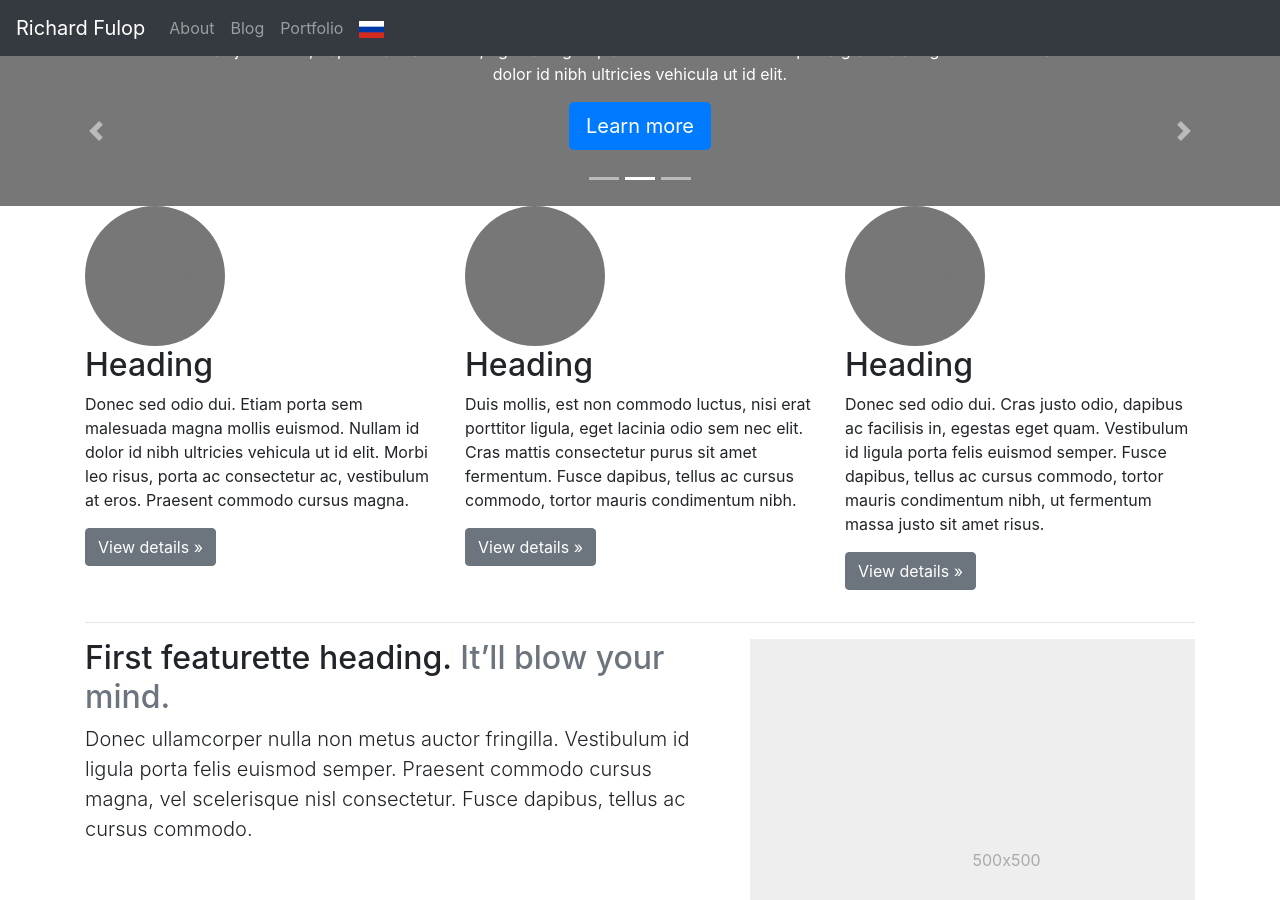
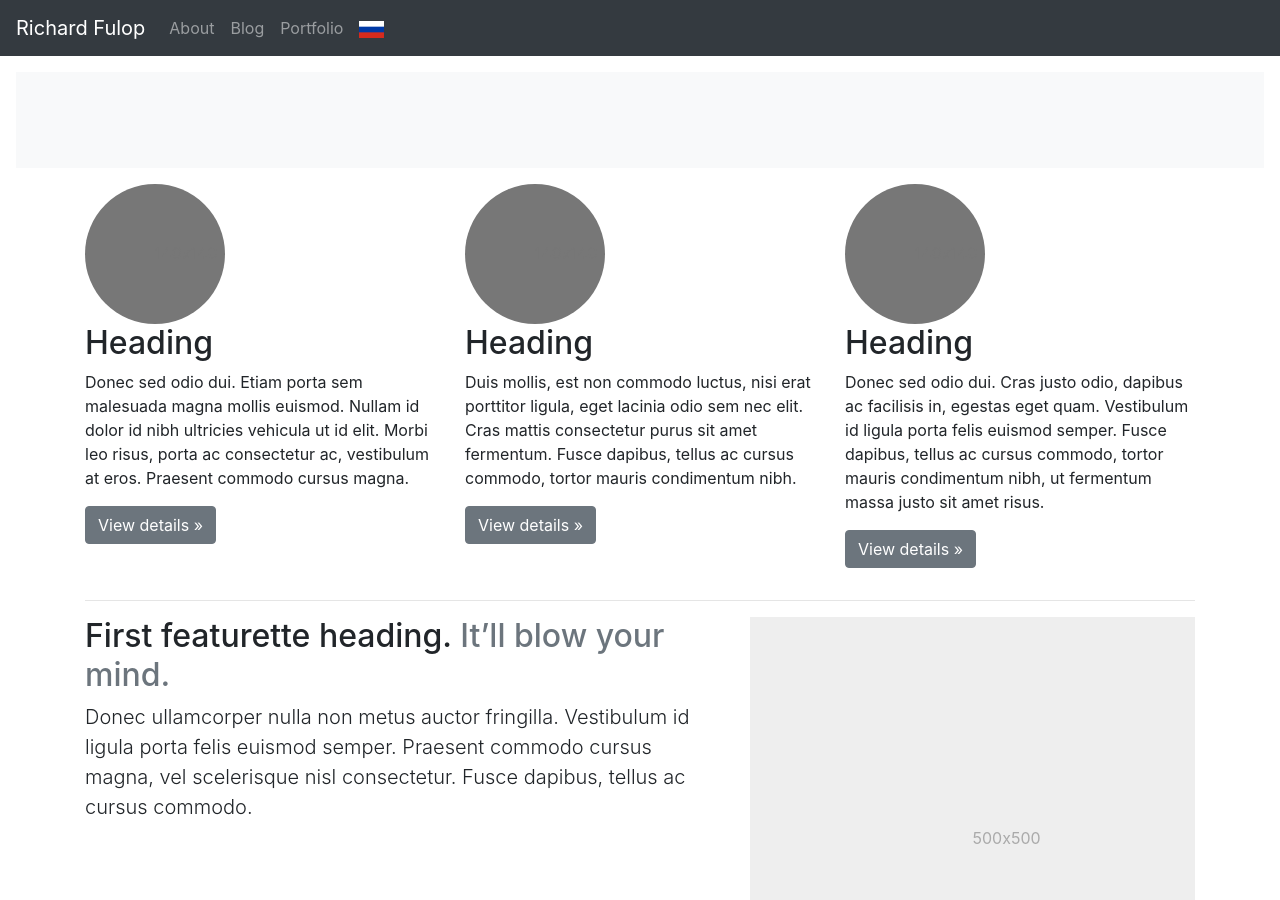
Before and after one commit to richiebful/richiebful.github.io, a Jekyll site: the page built from index.html, in a window 1280 px wide and 900 px high. Built offline with Jekyll 4.4.1, drawn with Linux system fonts in a browser that asks for light colours.

Commit message:
Try to replace carousel with something simpler

```diff
--- a/index.html
+++ b/index.html
@@ -2,52 +2,8 @@
 layout: default
 ---
 
-<div id="myCarousel" class="carousel slide" data-ride="carousel">
-        <ol class="carousel-indicators">
-          <li data-target="#myCarousel" data-slide-to="0" class="active"></li>
-          <li data-target="#myCarousel" data-slide-to="1"></li>
-          <li data-target="#myCarousel" data-slide-to="2"></li>
-        </ol>
-        <div class="carousel-inner">
-          <div class="carousel-item active">
-            <svg class="bd-placeholder-img" width="100%" height="100%" xmlns="http://www.w3.org/2000/svg" preserveAspectRatio="xMidYMid slice" focusable="false" role="img"><rect width="100%" height="100%" fill="#777"/></svg>
-            <div class="container">
-              <div class="carousel-caption text-left">
-                <h1>Example headline.</h1>
-                <p>Cras justo odio, dapibus ac facilisis in, egestas eget quam. Donec id elit non mi porta gravida at eget metus. Nullam id dolor id nibh ultricies vehicula ut id elit.</p>
-                <p><a class="btn btn-lg btn-primary" href="#" role="button">Sign up today</a></p>
-              </div>
-            </div>
-          </div>
-          <div class="carousel-item">
-            <svg class="bd-placeholder-img" width="100%" height="100%" xmlns="http://www.w3.org/2000/svg" preserveAspectRatio="xMidYMid slice" focusable="false" role="img"><rect width="100%" height="100%" fill="#777"/></svg>
-            <div class="container">
-              <div class="carousel-caption">
-                <h1>Another example headline.</h1>
-                <p>Cras justo odio, dapibus ac facilisis in, egestas eget quam. Donec id elit non mi porta gravida at eget metus. Nullam id dolor id nibh ultricies vehicula ut id elit.</p>
-                <p><a class="btn btn-lg btn-primary" href="#" role="button">Learn more</a></p>
-              </div>
-            </div>
-          </div>
-          <div class="carousel-item">
-            <svg class="bd-placeholder-img" width="100%" height="100%" xmlns="http://www.w3.org/2000/svg" preserveAspectRatio="xMidYMid slice" focusable="false" role="img"><rect width="100%" height="100%" fill="#777"/></svg>
-            <div class="container">
-              <div class="carousel-caption text-right">
-                <h1>One more for good measure.</h1>
-                <p>Cras justo odio, dapibus ac facilisis in, egestas eget quam. Donec id elit non mi porta gravida at eget metus. Nullam id dolor id nibh ultricies vehicula ut id elit.</p>
-                <p><a class="btn btn-lg btn-primary" href="#" role="button">Browse gallery</a></p>
-              </div>
-            </div>
-          </div>
-        </div>
-        <a class="carousel-control-prev" href="#myCarousel" role="button" data-slide="prev">
-          <span class="carousel-control-prev-icon" aria-hidden="true"></span>
-          <span class="sr-only">Previous</span>
-        </a>
-        <a class="carousel-control-next" href="#myCarousel" role="button" data-slide="next">
-          <span class="carousel-control-next-icon" aria-hidden="true"></span>
-          <span class="sr-only">Next</span>
-        </a>
+<div class="position-relative overflow-hidden p-3 p-md-5 m-md-3 text-center bg-light">
+
 </div>
 
 
@@ -60,21 +16,38 @@ layout: default
   <!-- Three columns of text below the carousel -->
   <div class="row">
     <div class="col-lg-4">
-            <svg class="bd-placeholder-img rounded-circle" width="140" height="140" xmlns="http://www.w3.org/2000/svg" preserveAspectRatio="xMidYMid slice" focusable="false" role="img" aria-label="Placeholder: 140x140"><title>Placeholder</title><rect width="100%" height="100%" fill="#777"/><text x="50%" y="50%" fill="#777" dy=".3em">140x140</text></svg>
+      <svg class="bd-placeholder-img rounded-circle" width="140" height="140" xmlns="http://www.w3.org/2000/svg"
+        preserveAspectRatio="xMidYMid slice" focusable="false" role="img" aria-label="Placeholder: 140x140">
+        <title>Placeholder</title>
+        <rect width="100%" height="100%" fill="#777" /><text x="50%" y="50%" fill="#777" dy=".3em">140x140</text>
+      </svg>
       <h2>Heading</h2>
-            <p>Donec sed odio dui. Etiam porta sem malesuada magna mollis euismod. Nullam id dolor id nibh ultricies vehicula ut id elit. Morbi leo risus, porta ac consectetur ac, vestibulum at eros. Praesent commodo cursus magna.</p>
+      <p>Donec sed odio dui. Etiam porta sem malesuada magna mollis euismod. Nullam id dolor id nibh ultricies vehicula
+        ut id elit. Morbi leo risus, porta ac consectetur ac, vestibulum at eros. Praesent commodo cursus magna.</p>
       <p><a class="btn btn-secondary" href="#" role="button">View details &raquo;</a></p>
     </div><!-- /.col-lg-4 -->
     <div class="col-lg-4">
-            <svg class="bd-placeholder-img rounded-circle" width="140" height="140" xmlns="http://www.w3.org/2000/svg" preserveAspectRatio="xMidYMid slice" focusable="false" role="img" aria-label="Placeholder: 140x140"><title>Placeholder</title><rect width="100%" height="100%" fill="#777"/><text x="50%" y="50%" fill="#777" dy=".3em">140x140</text></svg>
+      <svg class="bd-placeholder-img rounded-circle" width="140" height="140" xmlns="http://www.w3.org/2000/svg"
+        preserveAspectRatio="xMidYMid slice" focusable="false" role="img" aria-label="Placeholder: 140x140">
+        <title>Placeholder</title>
+        <rect width="100%" height="100%" fill="#777" /><text x="50%" y="50%" fill="#777" dy=".3em">140x140</text>
+      </svg>
       <h2>Heading</h2>
-            <p>Duis mollis, est non commodo luctus, nisi erat porttitor ligula, eget lacinia odio sem nec elit. Cras mattis consectetur purus sit amet fermentum. Fusce dapibus, tellus ac cursus commodo, tortor mauris condimentum nibh.</p>
+      <p>Duis mollis, est non commodo luctus, nisi erat porttitor ligula, eget lacinia odio sem nec elit. Cras mattis
+        consectetur purus sit amet fermentum. Fusce dapibus, tellus ac cursus commodo, tortor mauris condimentum nibh.
+      </p>
       <p><a class="btn btn-secondary" href="#" role="button">View details &raquo;</a></p>
     </div><!-- /.col-lg-4 -->
     <div class="col-lg-4">
-            <svg class="bd-placeholder-img rounded-circle" width="140" height="140" xmlns="http://www.w3.org/2000/svg" preserveAspectRatio="xMidYMid slice" focusable="false" role="img" aria-label="Placeholder: 140x140"><title>Placeholder</title><rect width="100%" height="100%" fill="#777"/><text x="50%" y="50%" fill="#777" dy=".3em">140x140</text></svg>
+      <svg class="bd-placeholder-img rounded-circle" width="140" height="140" xmlns="http://www.w3.org/2000/svg"
+        preserveAspectRatio="xMidYMid slice" focusable="false" role="img" aria-label="Placeholder: 140x140">
+        <title>Placeholder</title>
+        <rect width="100%" height="100%" fill="#777" /><text x="50%" y="50%" fill="#777" dy=".3em">140x140</text>
+      </svg>
       <h2>Heading</h2>
-            <p>Donec sed odio dui. Cras justo odio, dapibus ac facilisis in, egestas eget quam. Vestibulum id ligula porta felis euismod semper. Fusce dapibus, tellus ac cursus commodo, tortor mauris condimentum nibh, ut fermentum massa justo sit amet risus.</p>
+      <p>Donec sed odio dui. Cras justo odio, dapibus ac facilisis in, egestas eget quam. Vestibulum id ligula porta
+        felis euismod semper. Fusce dapibus, tellus ac cursus commodo, tortor mauris condimentum nibh, ut fermentum
+        massa justo sit amet risus.</p>
       <p><a class="btn btn-secondary" href="#" role="button">View details &raquo;</a></p>
     </div><!-- /.col-lg-4 -->
   </div><!-- /.row -->
@@ -86,11 +59,19 @@ layout: default
 
   <div class="row featurette">
     <div class="col-md-7">
-            <h2 class="featurette-heading">First featurette heading. <span class="text-muted">It’ll blow your mind.</span></h2>
-            <p class="lead">Donec ullamcorper nulla non metus auctor fringilla. Vestibulum id ligula porta felis euismod semper. Praesent commodo cursus magna, vel scelerisque nisl consectetur. Fusce dapibus, tellus ac cursus commodo.</p>
+      <h2 class="featurette-heading">First featurette heading. <span class="text-muted">It’ll blow your mind.</span>
+      </h2>
+      <p class="lead">Donec ullamcorper nulla non metus auctor fringilla. Vestibulum id ligula porta felis euismod
+        semper. Praesent commodo cursus magna, vel scelerisque nisl consectetur. Fusce dapibus, tellus ac cursus
+        commodo.</p>
     </div>
     <div class="col-md-5">
-            <svg class="bd-placeholder-img bd-placeholder-img-lg featurette-image img-fluid mx-auto" width="500" height="500" xmlns="http://www.w3.org/2000/svg" preserveAspectRatio="xMidYMid slice" focusable="false" role="img" aria-label="Placeholder: 500x500"><title>Placeholder</title><rect width="100%" height="100%" fill="#eee"/><text x="50%" y="50%" fill="#aaa" dy=".3em">500x500</text></svg>
+      <svg class="bd-placeholder-img bd-placeholder-img-lg featurette-image img-fluid mx-auto" width="500" height="500"
+        xmlns="http://www.w3.org/2000/svg" preserveAspectRatio="xMidYMid slice" focusable="false" role="img"
+        aria-label="Placeholder: 500x500">
+        <title>Placeholder</title>
+        <rect width="100%" height="100%" fill="#eee" /><text x="50%" y="50%" fill="#aaa" dy=".3em">500x500</text>
+      </svg>
     </div>
   </div>
 
@@ -99,10 +80,17 @@ layout: default
   <div class="row featurette">
     <div class="col-md-7 order-md-2">
       <h2 class="featurette-heading">Oh yeah, it’s that good. <span class="text-muted">See for yourself.</span></h2>
-            <p class="lead">Donec ullamcorper nulla non metus auctor fringilla. Vestibulum id ligula porta felis euismod semper. Praesent commodo cursus magna, vel scelerisque nisl consectetur. Fusce dapibus, tellus ac cursus commodo.</p>
+      <p class="lead">Donec ullamcorper nulla non metus auctor fringilla. Vestibulum id ligula porta felis euismod
+        semper. Praesent commodo cursus magna, vel scelerisque nisl consectetur. Fusce dapibus, tellus ac cursus
+        commodo.</p>
     </div>
     <div class="col-md-5 order-md-1">
-            <svg class="bd-placeholder-img bd-placeholder-img-lg featurette-image img-fluid mx-auto" width="500" height="500" xmlns="http://www.w3.org/2000/svg" preserveAspectRatio="xMidYMid slice" focusable="false" role="img" aria-label="Placeholder: 500x500"><title>Placeholder</title><rect width="100%" height="100%" fill="#eee"/><text x="50%" y="50%" fill="#aaa" dy=".3em">500x500</text></svg>
+      <svg class="bd-placeholder-img bd-placeholder-img-lg featurette-image img-fluid mx-auto" width="500" height="500"
+        xmlns="http://www.w3.org/2000/svg" preserveAspectRatio="xMidYMid slice" focusable="false" role="img"
+        aria-label="Placeholder: 500x500">
+        <title>Placeholder</title>
+        <rect width="100%" height="100%" fill="#eee" /><text x="50%" y="50%" fill="#aaa" dy=".3em">500x500</text>
+      </svg>
     </div>
   </div>
 
@@ -111,10 +99,17 @@ layout: default
   <div class="row featurette">
     <div class="col-md-7">
       <h2 class="featurette-heading">And lastly, this one. <span class="text-muted">Checkmate.</span></h2>
-            <p class="lead">Donec ullamcorper nulla non metus auctor fringilla. Vestibulum id ligula porta felis euismod semper. Praesent commodo cursus magna, vel scelerisque nisl consectetur. Fusce dapibus, tellus ac cursus commodo.</p>
+      <p class="lead">Donec ullamcorper nulla non metus auctor fringilla. Vestibulum id ligula porta felis euismod
+        semper. Praesent commodo cursus magna, vel scelerisque nisl consectetur. Fusce dapibus, tellus ac cursus
+        commodo.</p>
     </div>
     <div class="col-md-5">
-            <svg class="bd-placeholder-img bd-placeholder-img-lg featurette-image img-fluid mx-auto" width="500" height="500" xmlns="http://www.w3.org/2000/svg" preserveAspectRatio="xMidYMid slice" focusable="false" role="img" aria-label="Placeholder: 500x500"><title>Placeholder</title><rect width="100%" height="100%" fill="#eee"/><text x="50%" y="50%" fill="#aaa" dy=".3em">500x500</text></svg>
+      <svg class="bd-placeholder-img bd-placeholder-img-lg featurette-image img-fluid mx-auto" width="500" height="500"
+        xmlns="http://www.w3.org/2000/svg" preserveAspectRatio="xMidYMid slice" focusable="false" role="img"
+        aria-label="Placeholder: 500x500">
+        <title>Placeholder</title>
+        <rect width="100%" height="100%" fill="#eee" /><text x="50%" y="50%" fill="#aaa" dy=".3em">500x500</text>
+      </svg>
     </div>
   </div>
 
```
Lines whose indentation alone changed are shown as unchanged.
